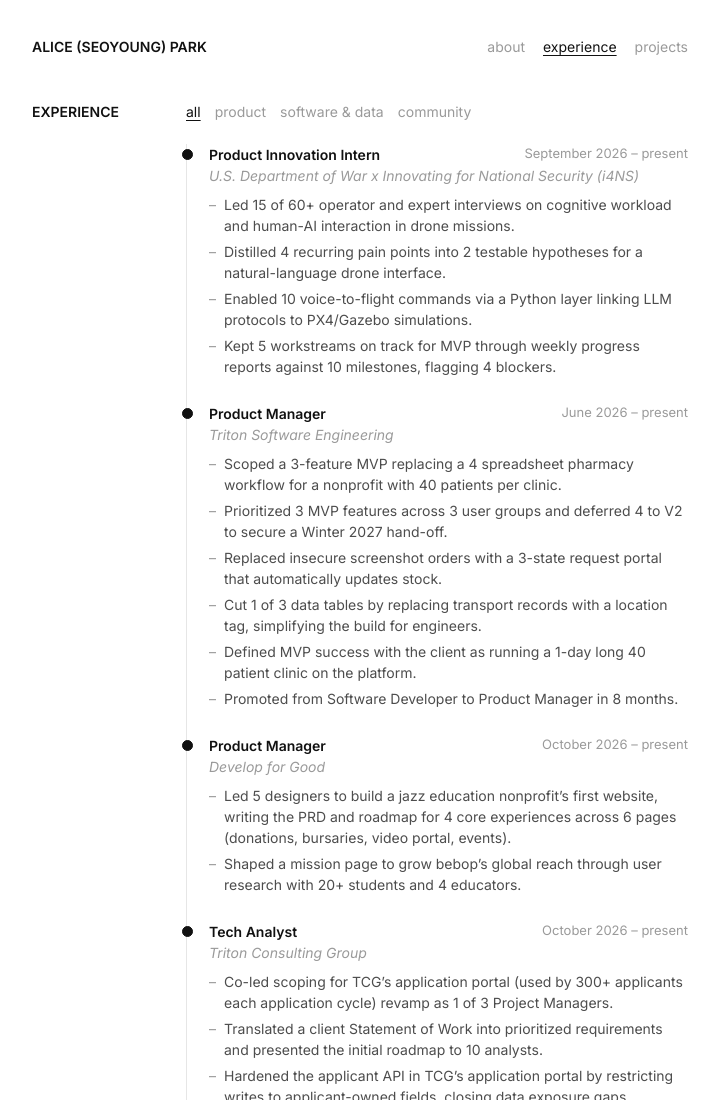
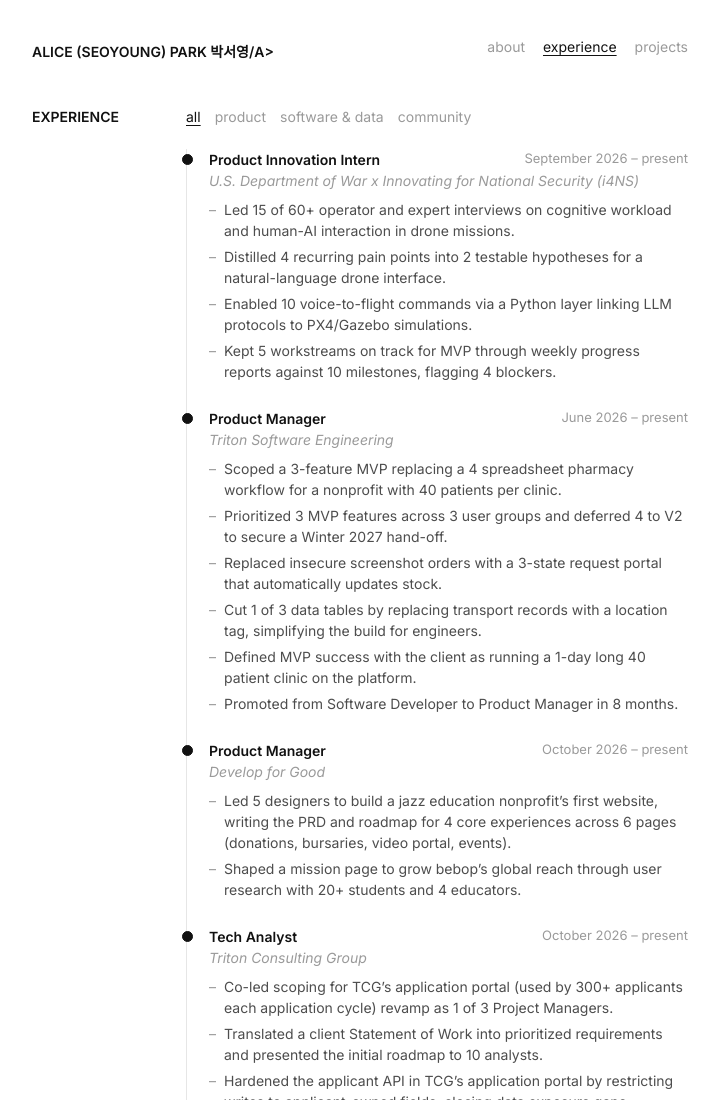
Before and after one commit to apalicepark/personal-website, a plain HTML site: page experience.html in a window 1280 px wide. Shown: the top 1100 px of the page, without its empty margins (280-999 px from the left). Drawn offline with Linux system fonts and the light colour scheme.

Commit message:
added korean name

```diff
--- a/experience.html
+++ b/experience.html
@@ -14,7 +14,7 @@
 <body>
 <main class="sheet">
   <nav class="bar">
-    <a class="name" href="index.html">Alice (Seoyoung) Park</a>
+    <a class="name" href="index.html">Alice (Seoyoung) Park 박서영/a>
     <div class="links"><a href="index.html">about</a>
       <a href="experience.html" class="on">experience</a>
       <a href="projects.html">projects</a></div>
```
